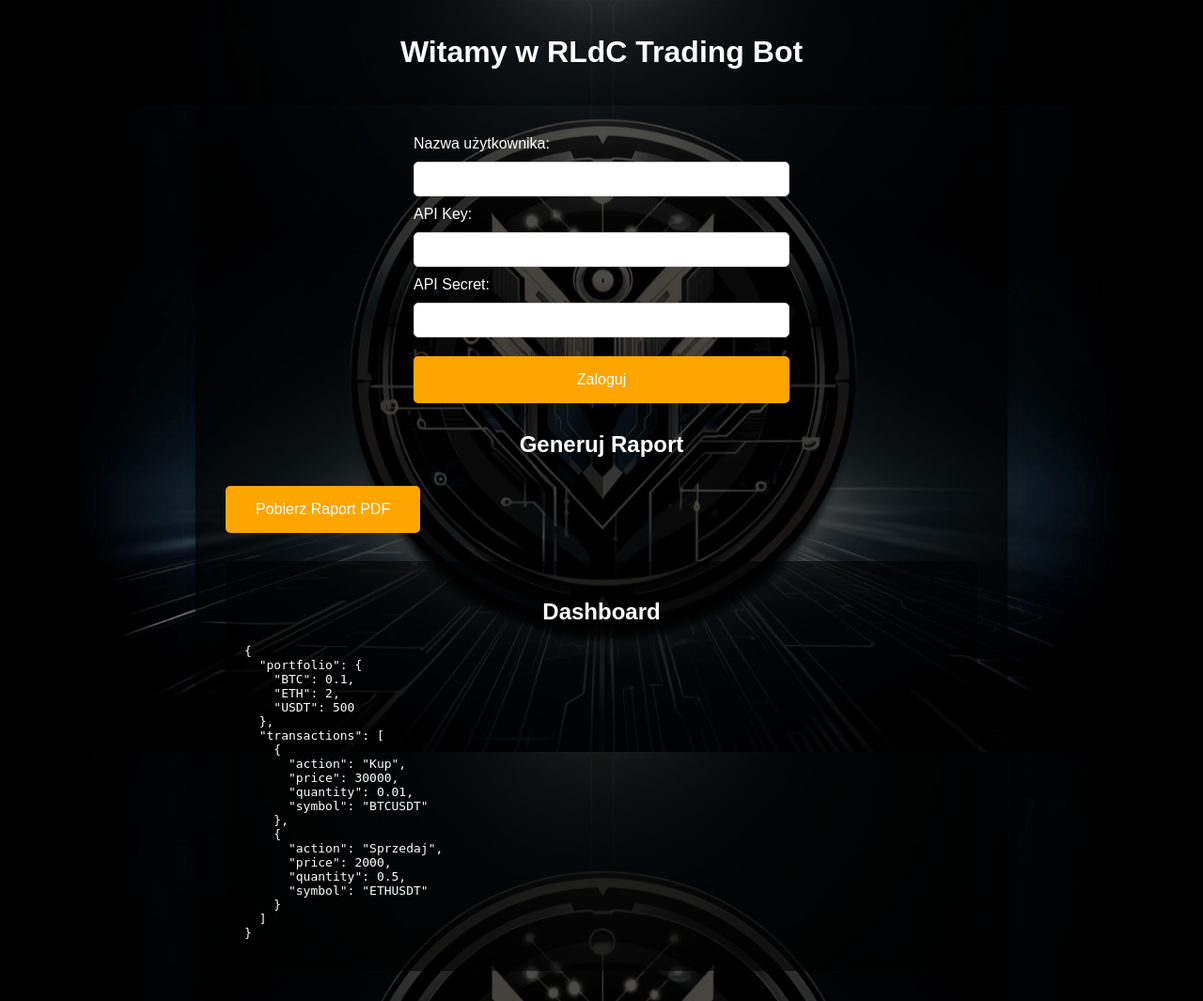
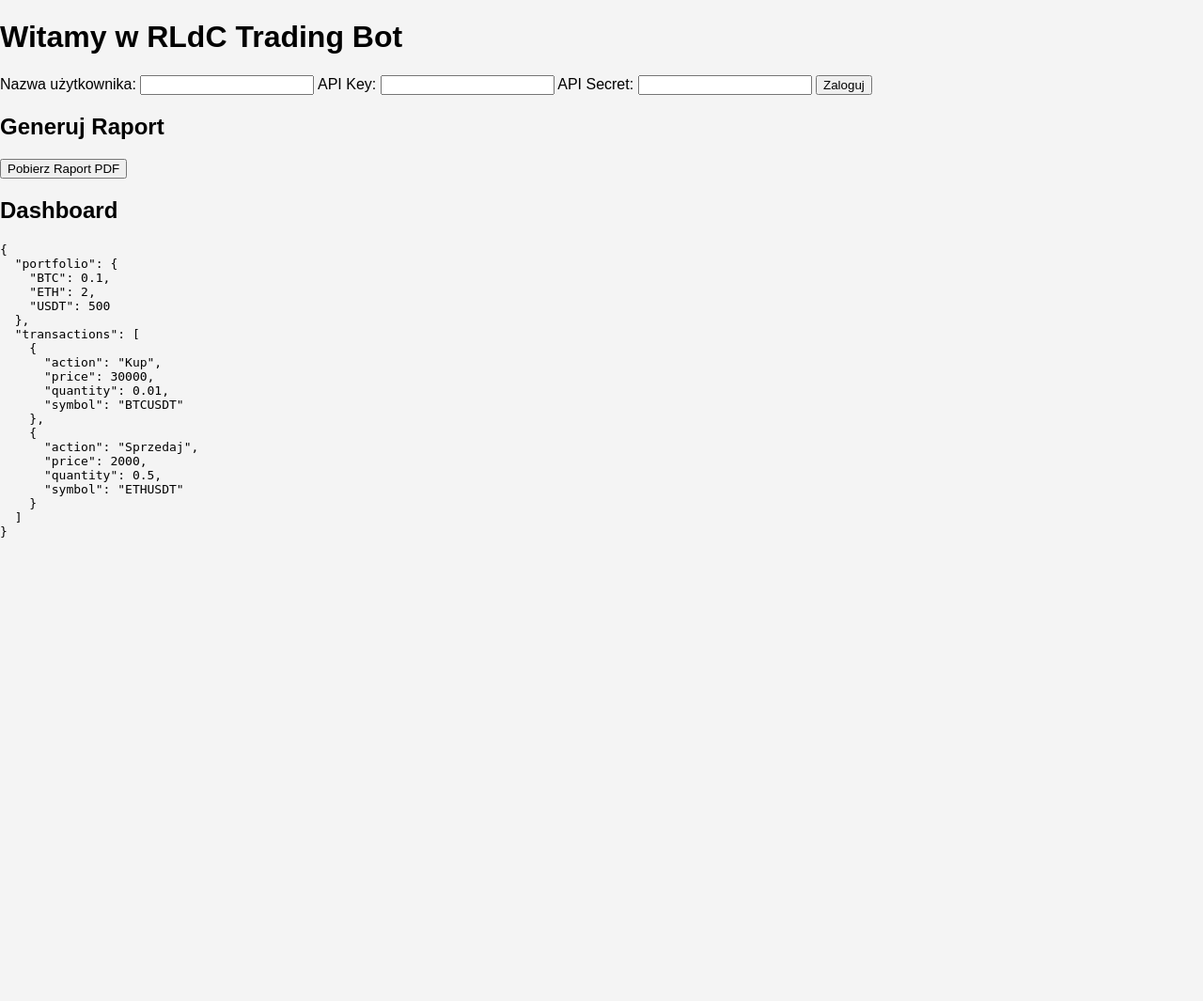
Before and after one commit to Czesky93/RLdC-Trading-bot, a Flask app: page / in a window 1280 px wide. Shown: the whole page at 94% size. After the commit the page ends 572 px from the top, so only its background shows below. Run offline with Flask 2, Linux system fonts and the light colour scheme.

Commit message:
Add files via upload

```diff
--- a/static/css/style.css
+++ b/static/css/style.css
@@ -1,86 +1,26 @@
-
-/* RLdC Trading Bot - Poprawiona wersja stylów */
-/* Przywrócono tło oraz półprzezroczyste kontenery */
-
 body {
     font-family: Arial, sans-serif;
     margin: 0;
     padding: 0;
-    background-image: url('../images/background.jpg'); /* Przywrócone tło */
-    background-size: cover;
-    background-attachment: fixed;
+    background: #f4f4f4;
+}
+nav {
+    background: #333;
+    color: white;
+    padding: 15px;
+    text-align: center;
+}
+table {
+    width: 100%;
+    border-collapse: collapse;
+    margin: 20px 0;
+}
+th, td {
+    border: 1px solid #ddd;
+    padding: 10px;
+    text-align: center;
+}
+th {
+    background: #555;
     color: white;
 }
-
-header {
-    background-color: rgba(0, 0, 0, 0.8);
-    padding: 1rem;
-    text-align: center;
-}
-
-.container {
-    padding: 2rem;
-    max-width: 800px;
-    margin: 0 auto;
-    background-color: rgba(0, 0, 0, 0.7); /* Przywrócona przezroczystość */
-    border-radius: 10px;
-    box-shadow: 0 4px 10px rgba(0, 0, 0, 0.3);
-}
-
-.button {
-    display: inline-block;
-    margin: 10px 0;
-    padding: 1rem 2rem;
-    font-size: 1rem;
-    color: white;
-    background-color: #FFA500; /* Pomarańczowy przycisk */
-    border: none;
-    border-radius: 5px;
-    cursor: pointer;
-    text-align: center;
-}
-
-.button:hover {
-    background-color: #FF8C00;
-}
-
-/* Stylowanie dashboardu */
-#dashboard {
-    padding: 20px;
-    background-color: rgba(0, 0, 0, 0.6);
-    border-radius: 8px;
-    margin-top: 20px;
-}
-
-h1, h2 {
-    text-align: center;
-}
-
-/* Formularz logowania */
-form {
-    display: flex;
-    flex-direction: column;
-    gap: 10px;
-    max-width: 400px;
-    margin: auto;
-}
-
-input {
-    padding: 10px;
-    border-radius: 5px;
-    border: 1px solid #ccc;
-}
-
-button {
-    padding: 10px;
-    font-size: 1rem;
-    background-color: #FF8C00;
-    color: white;
-    border: none;
-    border-radius: 5px;
-    cursor: pointer;
-}
-
-button:hover {
-    background-color: #E07B00;
-}
```
